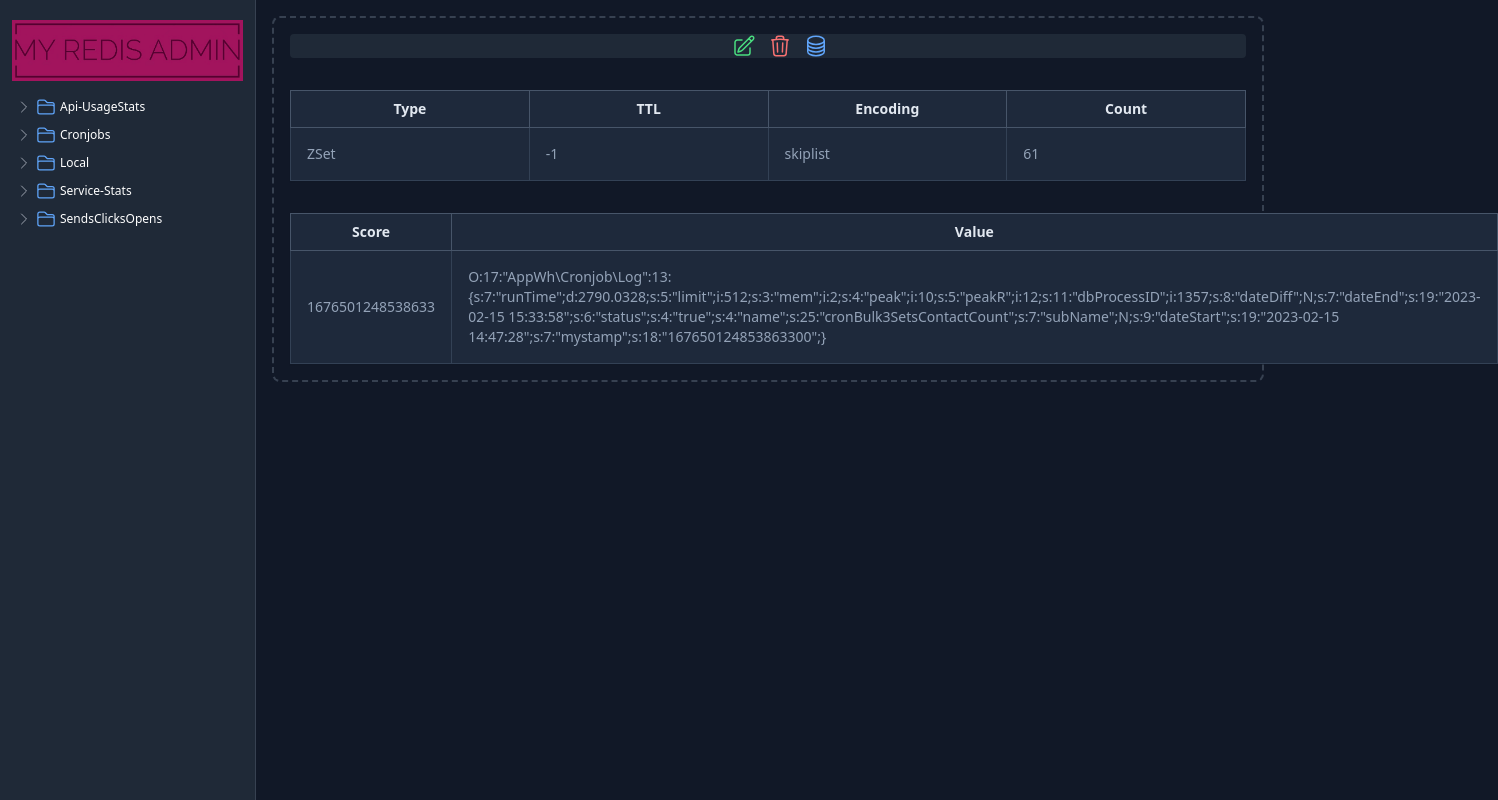
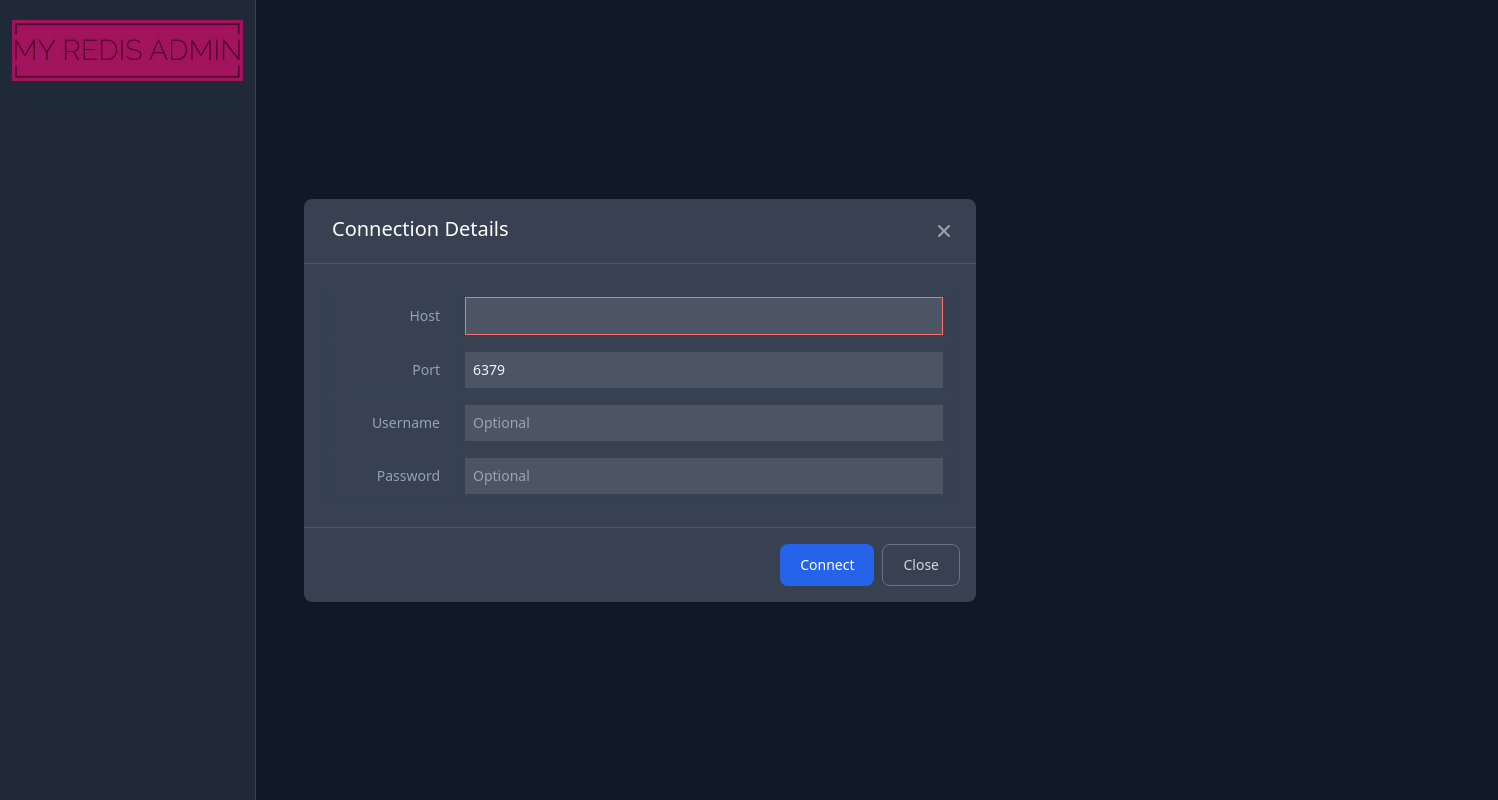
Before and after one commit to kirilcvetkov/my-redis-admin, a Vue app: page / in a window 1280 px wide. Shown: the whole page, 1498 px wide, since content can reach past the window. Built offline with nearby package versions, Linux system fonts and the light colour scheme.

Commit message:
Dark mode + styling + logo

```diff
--- a/package.json
+++ b/package.json
@@ -12,6 +12,7 @@
     "@heroicons/vue": "^2.0.16",
     "axios": "^1.3.4",
     "pinia": "^2.0.32",
+    "pinia-plugin-persistedstate": "^3.1.0",
     "vue": "^3.2.45",
     "vue-router": "^4.1.6"
   },
--- /dev/null
+++ b/src/components/Connect.vue
@@ -0,0 +1,97 @@
+<script setup>
+import { ref, computed } from "vue";
+import Modal from "@/components/Modal.vue";
+
+import { useTree } from "@/stores/TreeStore"
+let tree = useTree();
+
+let showModal = ref(! tree.isConfigured);
+let disabled = ref(false);
+
+const validate = computed(() => {
+  if (! tree.validateHost || ! tree.validatePort) {
+    return;
+  }
+
+  tree.fill();
+  showModal.value = false;
+});
+</script>
+
+<template>
+  <Teleport to="body">
+    <Modal :show="showModal" @close="showModal = false">
+      <template #header>Connection Details</template>
+
+      <table class="border-collapse w-full border border-slate-400 dark:border-slate-500 bg-white dark:bg-gray-700 text-sm shadow-sm">
+        <tbody>
+          <tr>
+            <td class="w-32 text-right border border-slate-300 dark:border-slate-700 p-4 text-slate-500 dark:text-slate-400">
+              Host
+            </td>
+            <td class="border border-slate-300 dark:border-slate-700 p-2 text-slate-500 dark:text-slate-400">
+              <input
+                type="text"
+                class="p-2 w-full bg-gray-300 dark:text-slate-100 dark:bg-gray-600"
+                v-model="tree.host"
+                :class="{'border border-red-400': ! tree.validateHost}"
+              />
+            </td>
+          </tr>
+          <tr>
+            <td class="w-32 text-right border border-slate-300 dark:border-slate-700 p-4 text-slate-500 dark:text-slate-400">
+              Port
+            </td>
+            <td class="border border-slate-300 dark:border-slate-700 p-2 text-slate-500 dark:text-slate-400">
+              <input
+                type="text"
+                class="p-2 w-full bg-gray-300 dark:text-slate-100 dark:bg-gray-600"
+                v-model="tree.port"
+                :class="{'border border-red-400': ! tree.validatePort}"
+              />
+            </td>
+          </tr>
+          <tr>
+            <td class="w-32 text-right border border-slate-300 dark:border-slate-700 p-4 text-slate-500 dark:text-slate-400">
+              Username
+            </td>
+            <td class="border border-slate-300 dark:border-slate-700 p-2 text-slate-500 dark:text-slate-400">
+              <input
+                type="text"
+                class="p-2 w-full bg-gray-300 dark:text-slate-100 dark:bg-gray-600"
+                v-model="tree.username"
+                placeholder="Optional"
+              />
+            </td>
+          </tr>
+          <tr>
+            <td class="w-32 text-right border border-slate-300 dark:border-slate-700 p-4 text-slate-500 dark:text-slate-400">
+              Password
+            </td>
+            <td class="border border-slate-300 dark:border-slate-700 p-2 text-slate-500 dark:text-slate-400">
+              <input
+                type="text"
+                class="p-2 w-full bg-gray-300 dark:text-slate-100 dark:bg-gray-600"
+                v-model="tree.password"
+                placeholder="Optional"
+              />
+            </td>
+          </tr>
+        </tbody>
+      </table>
+
+      <template #footer>
+        <button
+          @click="validate"
+          type="button"
+          class="text-white bg-blue-700 hover:bg-blue-800 focus:ring-4 focus:outline-none focus:ring-blue-300 font-medium rounded-lg text-sm px-5 py-2.5 text-center dark:bg-blue-600 dark:hover:bg-blue-700 dark:focus:ring-blue-800"
+          >Connect</button>
+        <button
+          @click="$emit('close')"
+          type="button"
+          class="text-gray-500 bg-white hover:bg-gray-100 focus:ring-4 focus:outline-none focus:ring-blue-300 rounded-lg border border-gray-200 text-sm font-medium px-5 py-2.5 hover:text-gray-900 focus:z-10 dark:bg-gray-700 dark:text-gray-300 dark:border-gray-500 dark:hover:text-white dark:hover:bg-gray-600 dark:focus:ring-gray-600"
+          >Close</button>
+      </template>
+    </Modal>
+  </Teleport>
+</template>
--- a/src/components/DisplayValue.vue
+++ b/src/components/DisplayValue.vue
@@ -1,6 +1,12 @@
 <script setup>
   defineProps({
-    item: Object,
+    item: {
+      type: Object,
+      default: {
+        type: '',
+        value: {},
+      }
+    }
   });
 </script>
 
--- a/src/components/Modal.vue
+++ b/src/components/Modal.vue
@@ -1,9 +1,10 @@
 <script setup>
-  import { XCircleIcon } from '@heroicons/vue/24/outline'
-
   defineProps({
-    show: Boolean,
-  })
+    show: {
+      type: Boolean,
+      default: true,
+    }
+  });
 </script>
 
 <template>
@@ -15,44 +16,35 @@
     leave-from-class="opacity-100 scale-100"
     leave-to-class="opacity-0 scale-95"
   >
-    <div v-if="show" class="modal-mask">
-      <div class="modal-container rounded-md">
-        <header class="pb-1 mb-3 border-b">
+    <div v-if="show" tabindex="-1" class="fixed grid place-items-center top-0 left-0 right-0 z-50 w-full p-4 overflow-x-hidden overflow-y-auto md:inset-0 h-[calc(100%-1rem)] md:h-full">
+      <div class="relative w-full h-full max-w-2xl md:h-auto">
+        <div class="relative bg-white rounded-lg shadow dark:bg-gray-700">
+          <div class="flex items-start justify-between p-4 border-b rounded-t dark:border-gray-600">
+            <h3 class="ml-3 text-xl text-gray-900 dark:text-white">
               <slot name="header" />
-          <button @click="$emit('close')" class="float-right w-6">
-            <XCircleIcon class="text-gray-500" />
+            </h3>
+            <button @click="$emit('close')" type="button" class="text-gray-400 bg-transparent hover:bg-gray-200 hover:text-gray-900 rounded-lg text-sm p-1.5 ml-auto inline-flex items-center dark:hover:bg-gray-600 dark:hover:text-white" data-modal-hide="defaultModal">
+              <svg aria-hidden="true" class="w-5 h-5" fill="currentColor" viewBox="0 0 20 20" xmlns="http://www.w3.org/2000/svg"><path fill-rule="evenodd" d="M4.293 4.293a1 1 0 011.414 0L10 8.586l4.293-4.293a1 1 0 111.414 1.414L11.414 10l4.293 4.293a1 1 0 01-1.414 1.414L10 11.414l-4.293 4.293a1 1 0 01-1.414-1.414L8.586 10 4.293 5.707a1 1 0 010-1.414z" clip-rule="evenodd"></path></svg>
+              <span class="sr-only">Close modal</span>
             </button>
-        </header>
+          </div>
 
-        <div>
+          <div class="p-6">
             <slot />
           </div>
 
-        <footer class="border-t pt-3 mt-3">
+          <div class="flex justify-end p-4 space-x-2 border-t border-gray-200 rounded-b dark:border-gray-600">
             <slot name="footer">
               <button
                 @click="$emit('close')"
-              class="rounded px-2 bg-gray-400 hover:bg-gray-500 float-right"
+                data-modal-hide="defaultModal"
+                type="button"
+                class="text-gray-500 bg-white hover:bg-gray-100 focus:ring-4 focus:outline-none focus:ring-blue-300 rounded-lg border border-gray-200 text-sm font-medium px-5 py-2.5 hover:text-gray-900 focus:z-10 dark:bg-gray-700 dark:text-gray-300 dark:border-gray-500 dark:hover:text-white dark:hover:bg-gray-600 dark:focus:ring-gray-600"
                 >Close</button>
             </slot>
-        </footer>
+          </div>
+        </div>
       </div>
     </div>
   </Transition>
 </template>
-
-<style>
-  .modal-mask {
-    position: fixed;
-    inset: 0;
-    background: rgba(0, 0, 0, .6);
-    display: grid;
-    place-items: center;
-  }
-  .modal-container {
-    background: white;
-    padding: 1rem;
-    width: 80vw;
-    max-width: 500px;
-  }
-</style>
--- a/src/components/TreeList.vue
+++ b/src/components/TreeList.vue
@@ -10,7 +10,7 @@
 </script>
 
 <template>
-  <ul v-if="show" :class="{ 'border-l': ! main }" class="space-y-2 p-1">
+  <ul v-if="show" :class="{ 'border-l border-l-gray-700': ! main }" class="space-y-2 p-1">
     <TreeItem
       v-if="show"
       v-for="item in tree"
--- a/src/stores/treeStore.js
+++ b/src/stores/treeStore.js
@@ -4,12 +4,23 @@
 
 export let useTree = defineStore('tree', {
   state: () => ({
+    isConnecting: false,
+    host: '',
+    port: 6379,
+    username: null,
+    password: null,
+    database: 0,
     items: {},
     item: {},
   }),
 
   actions: {
     async fill() {
+      if (! this.isConfigured) {
+        return;
+      }
+
+      // testing
       let r = await import('@/tree.json');
       this.items = r.default || {};
       return;
@@ -23,8 +34,6 @@
       }
     },
     async getItem(id, oldId) {
-      this.item = {};
-
       // testing
       let r = await import('@/response.json');
       this.item = r.default || {};
@@ -37,17 +46,27 @@
         this.item = res.data || {};
         console.log(res.data, this.item);
       } catch (error) {
+        this.item = {};
         console.log(error);
       }
     }
   },
 
   getters: {
+    isConfigured: (state) => {
+      return state.host.length > 0;
+    },
     get: (state) => {
       return state.item;
     },
     list: (state) => {
       return state.items;
-    }
+    },
+    validateHost: (state) => {
+      return state.host.length > 0;
+    },
+    validatePort: (state) => {
+      return state.port > 0;
+    },
   }
 });
--- a/src/views/HomeView.vue
+++ b/src/views/HomeView.vue
@@ -1,6 +1,7 @@
 <script setup>
 import TreePanel from "@/components/TreePanel.vue";
 import DisplayPanel from "@/components/DisplayPanel.vue";
+import Connect from "@/components/Connect.vue";
 
 const props = defineProps({
   id: String
@@ -9,5 +10,6 @@
 
 <template>
   <TreePanel />
-  <DisplayPanel :id="id" />
+  <DisplayPanel v-if="id" :id="id" />
+  <Connect />
 </template>
```
Also changed, not shown: 1 other file (tests, documents, lock files or other folders). Lines whose indentation alone changed are shown as unchanged.
